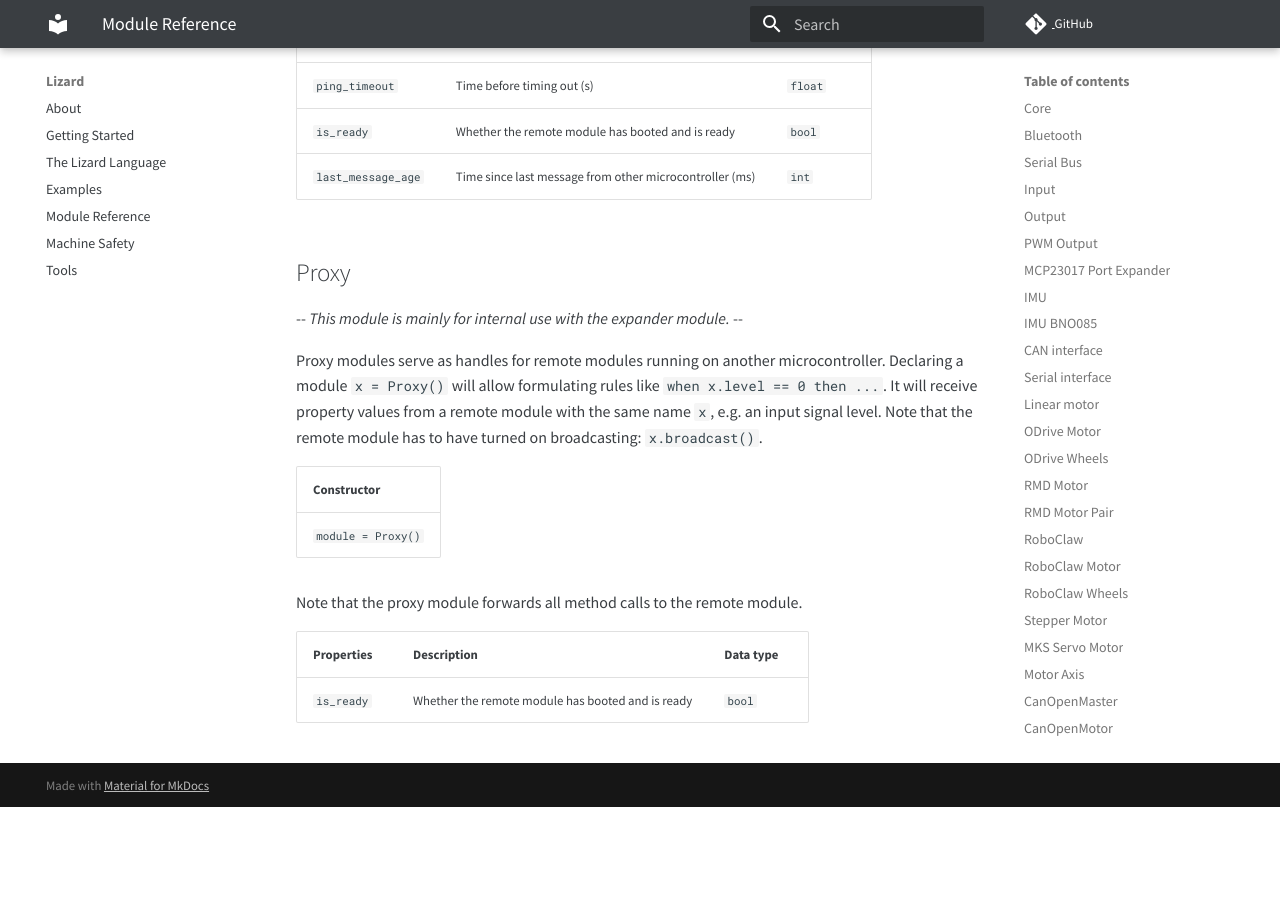
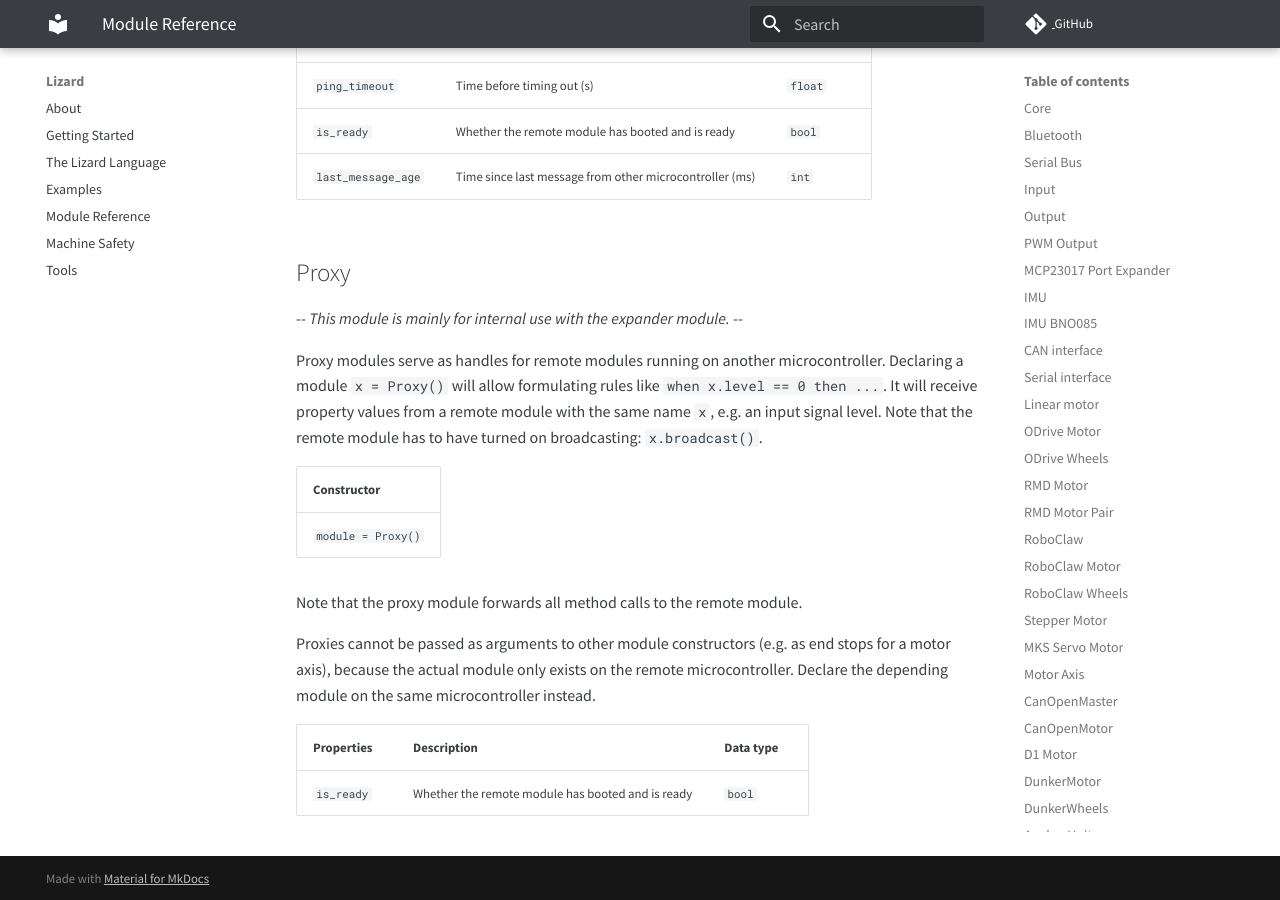
Before and after one commit to zauberzeug/lizard, an MkDocs documentation site: the page built from docs/module_reference.md, in a window 1280 px wide and 900 px high, scrolled down 37276 px. Built offline with MkDocs 1.6.1 and Material for MkDocs 9.7.7, drawn with Linux system fonts in a browser that asks for light colours; comment, search, counter and statistics services are not loaded; before the commit the page ends 38083 px from its top, so only the background shows below that.

Commit message:
Reject expander proxies as module arguments (#233) (#237)
Co-authored-by: Claude Opus 4.8 <noreply@anthropic.com>
Co-authored-by: Claude Fable 5 <noreply@anthropic.com>
Co-authored-by: Falko Schindler <falko@zauberzeug.com>

```diff
--- a/docs/module_reference.md
+++ b/docs/module_reference.md
@@ -1142,6 +1142,9 @@ Note that the remote module has to have turned on broadcasting: `x.broadcast()`.
 
 Note that the proxy module forwards all method calls to the remote module.
 
+Proxies cannot be passed as arguments to other module constructors (e.g. as end stops for a motor axis), because the actual module only exists on the remote microcontroller.
+Declare the depending module on the same microcontroller instead.
+
 | Properties | Description                                       | Data type |
 | ---------- | ------------------------------------------------- | --------- |
 | `is_ready` | Whether the remote module has booted and is ready | `bool`    |
```
Also changed, not shown: 1 other file.
